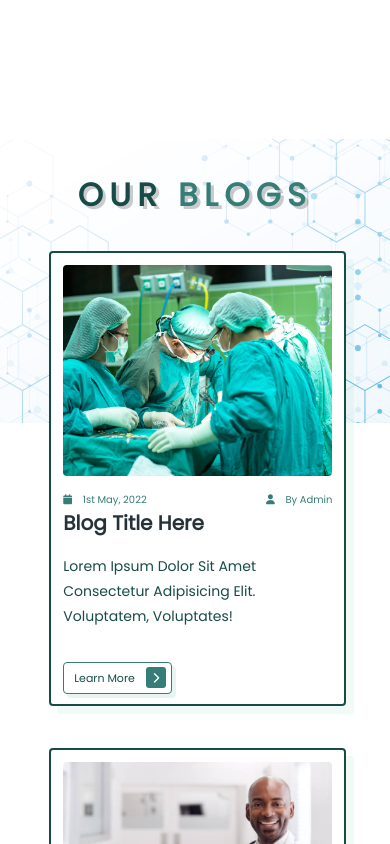
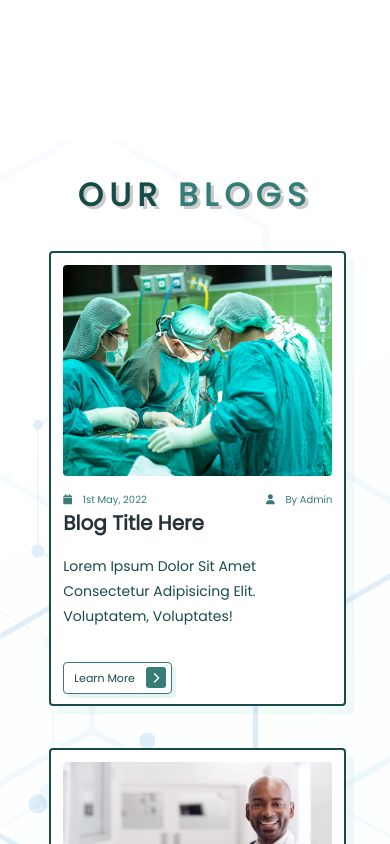
Before and after one commit to Sheila-a/Clientele, a React (Create React App) app: page / in a window 390 px wide. Shown: the part 1760-2604 px from the top of the page. Built offline with nearby package versions, Linux system fonts and the light colour scheme; a web font is replaced by a local one.

Commit message:
Test for OB Responsiveness (5)

```diff
--- a/src/Components/Home/Our-Blog/OB.css
+++ b/src/Components/Home/Our-Blog/OB.css
@@ -171,6 +171,11 @@ section {
 /* @media (min-width: 270px) and (max-width: 320px) {} */
 
 @media (min-width: 320px) and (max-width: 430px) {
+    .OB {
+        background-size: 500%;
+        height: 100vh;
+    }
+
     .OB-heading {
         font-size: 2rem;
         text-shadow: .2rem .2rem 0 rgba(0, 0, 0, .2);
```
